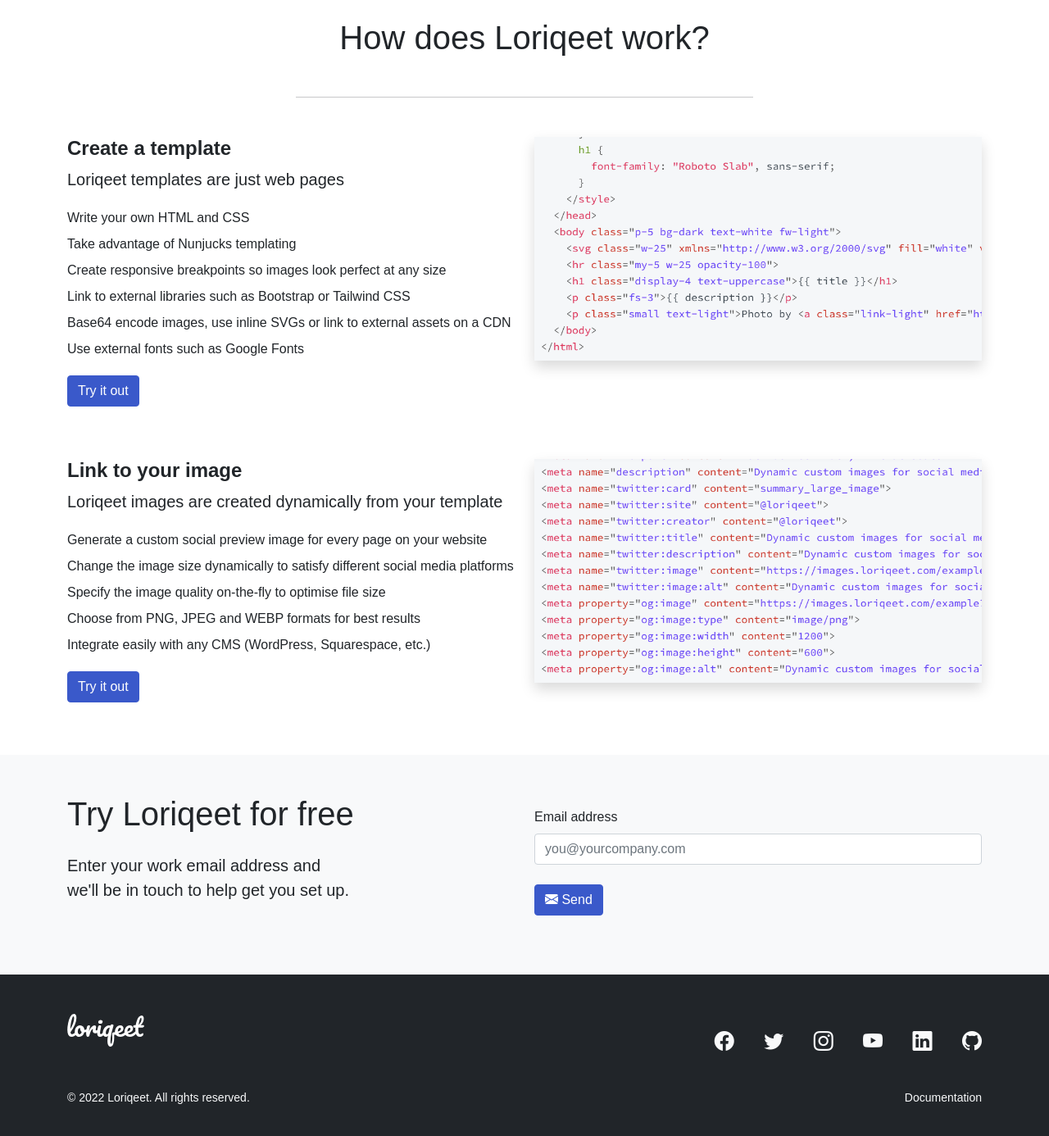
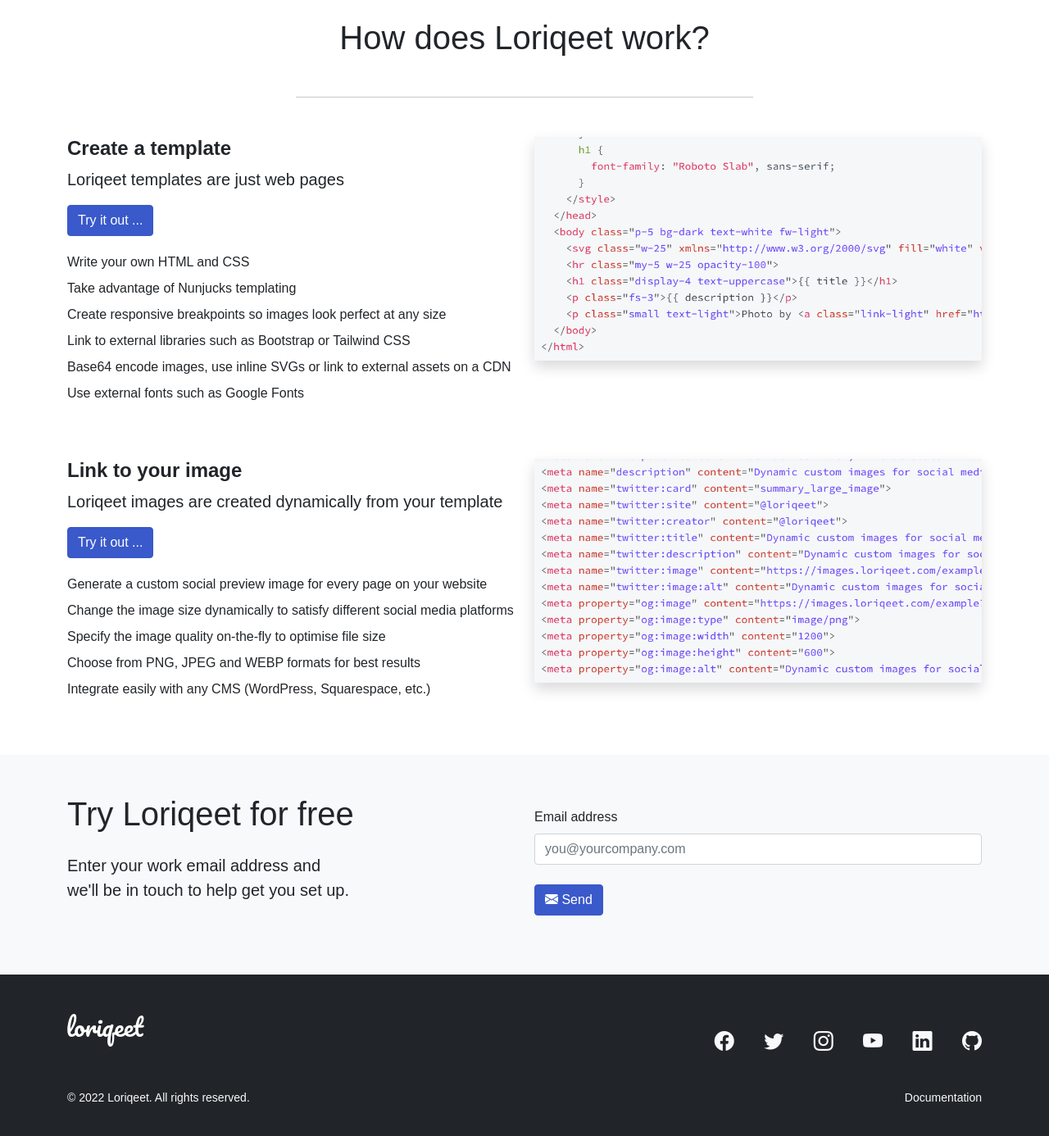
Before and after one commit to loriqeet/loriqeet.com, a Jekyll site: the page built from index.html, in a window 1280 px wide and 1400 px high, scrolled down 1146 px. Shown: the top 1386 px of the window at 82% size. Built offline with Jekyll 4.4.1, drawn with Linux system fonts in a browser that asks for light colours; some web fonts are replaced.

Commit message:
Update index.html

```diff
--- a/index.html
+++ b/index.html
@@ -55,6 +55,7 @@
       <div class="col-12 col-lg-6 text-center text-lg-start">
         <h3 class="h4">Create a template</h3>
         <p class="lead">Loriqeet templates are just web pages</p>
+        <p><a class="btn btn-primary" href="https://templates.loriqeet.com/example?title=Dynamic+custom+images+for+social+media+sharing&description=Increase+engagement+on+all+social+media+platforms+with+template-driven+images+customised+for+every+page+on+your+website." target="_blank">Try it out ...</a></p>
         <ul class="list-unstyled lh-lg">
           <li>Write your own HTML and CSS</li>
           <li>Take advantage of Nunjucks templating</li>
@@ -63,7 +64,6 @@
           <li>Base64 encode images, use inline SVGs or link to external assets on a CDN</li>
           <li>Use external fonts such as Google Fonts</li>
         </ul>
-        <p><a class="btn btn-primary" href="https://templates.loriqeet.com/example?title=Dynamic+custom+images+for+social+media+sharing&description=Increase+engagement+on+all+social+media+platforms+with+template-driven+images+customised+for+every+page+on+your+website." target="_blank">Try it out</a></p>
       </div>
       <div class="col-12 col-lg-6 text-center text-lg-end">
         <img src="{{ '/assets/img/template.png' | prepend: site.baseurl }}" class="img-fluid shadow" alt="Create a template">
@@ -73,6 +73,7 @@
       <div class="col-12 col-lg-6 text-center text-lg-start">
         <h3 class="h4">Link to your image</h3>
         <p class="lead">Loriqeet images are created dynamically from your template</p>
+        <p><a class="btn btn-primary" href="https://images.loriqeet.com/example?width=1200&height=600&type=webp&quality=70&title=Dynamic+custom+images+for+social+media+sharing&description=Increase+engagement+on+all+social+media+platforms+with+template-driven+images+customised+for+every+page+on+your+website." target="_blank">Try it out ...</a></p>
         <ul class="list-unstyled lh-lg">
           <li>Generate a custom social preview image for every page on your website</li>
           <li>Change the image size dynamically to satisfy different social media platforms</li>
@@ -80,7 +81,6 @@
           <li>Choose from PNG, JPEG and WEBP formats for best results</li>
           <li>Integrate easily with any CMS (WordPress, Squarespace, etc.)</li>
         </ul>
-        <p><a class="btn btn-primary" href="https://images.loriqeet.com/example?width=1200&height=600&type=webp&quality=70&title=Dynamic+custom+images+for+social+media+sharing&description=Increase+engagement+on+all+social+media+platforms+with+template-driven+images+customised+for+every+page+on+your+website." target="_blank">Try it out</a></p>
       </div>
       <div class="col-12 col-lg-6 text-center text-lg-end">
         <img src="{{ '/assets/img/image.png' | prepend: site.baseurl }}" class="img-fluid shadow" alt="Link to your image">
```
